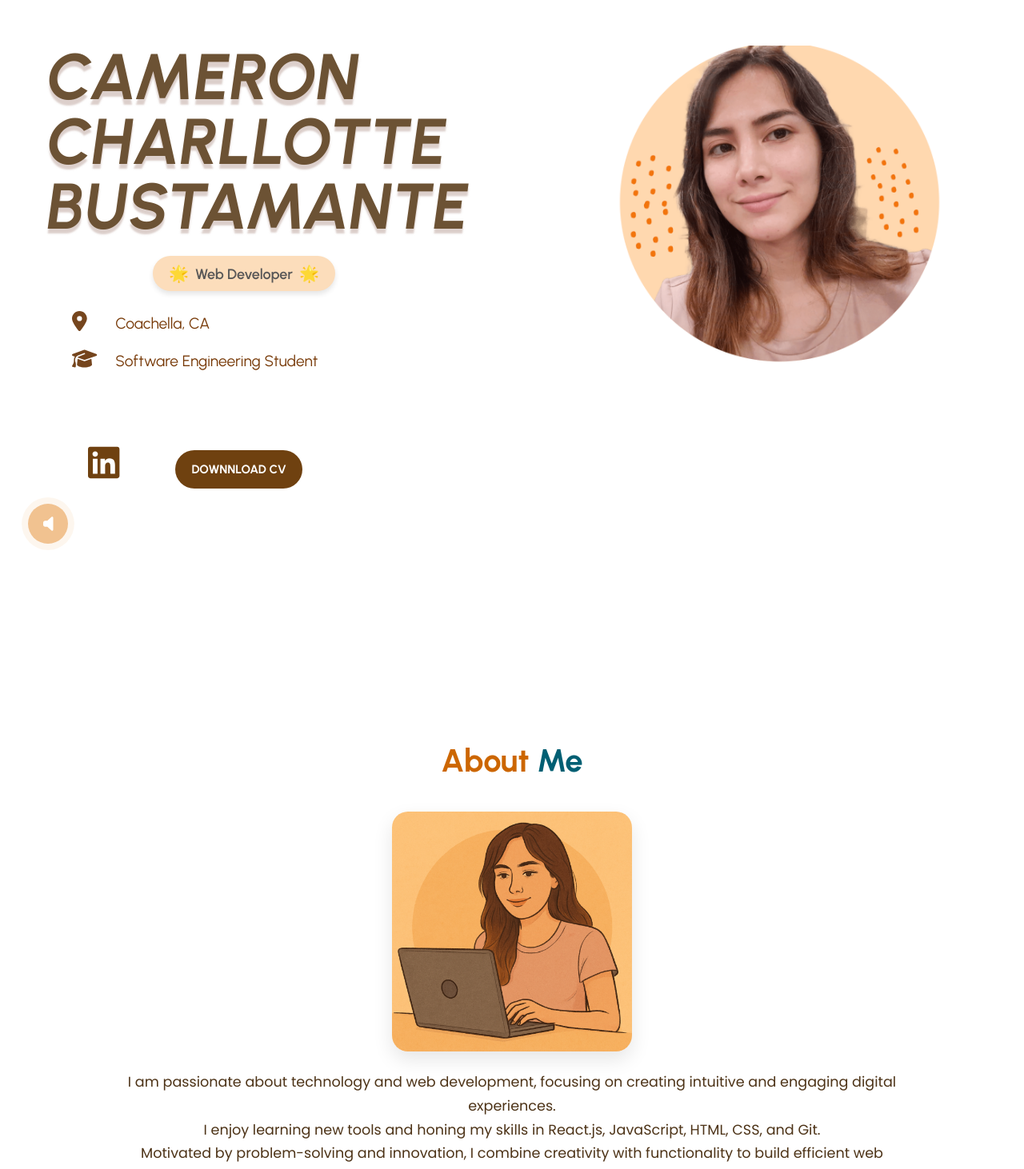
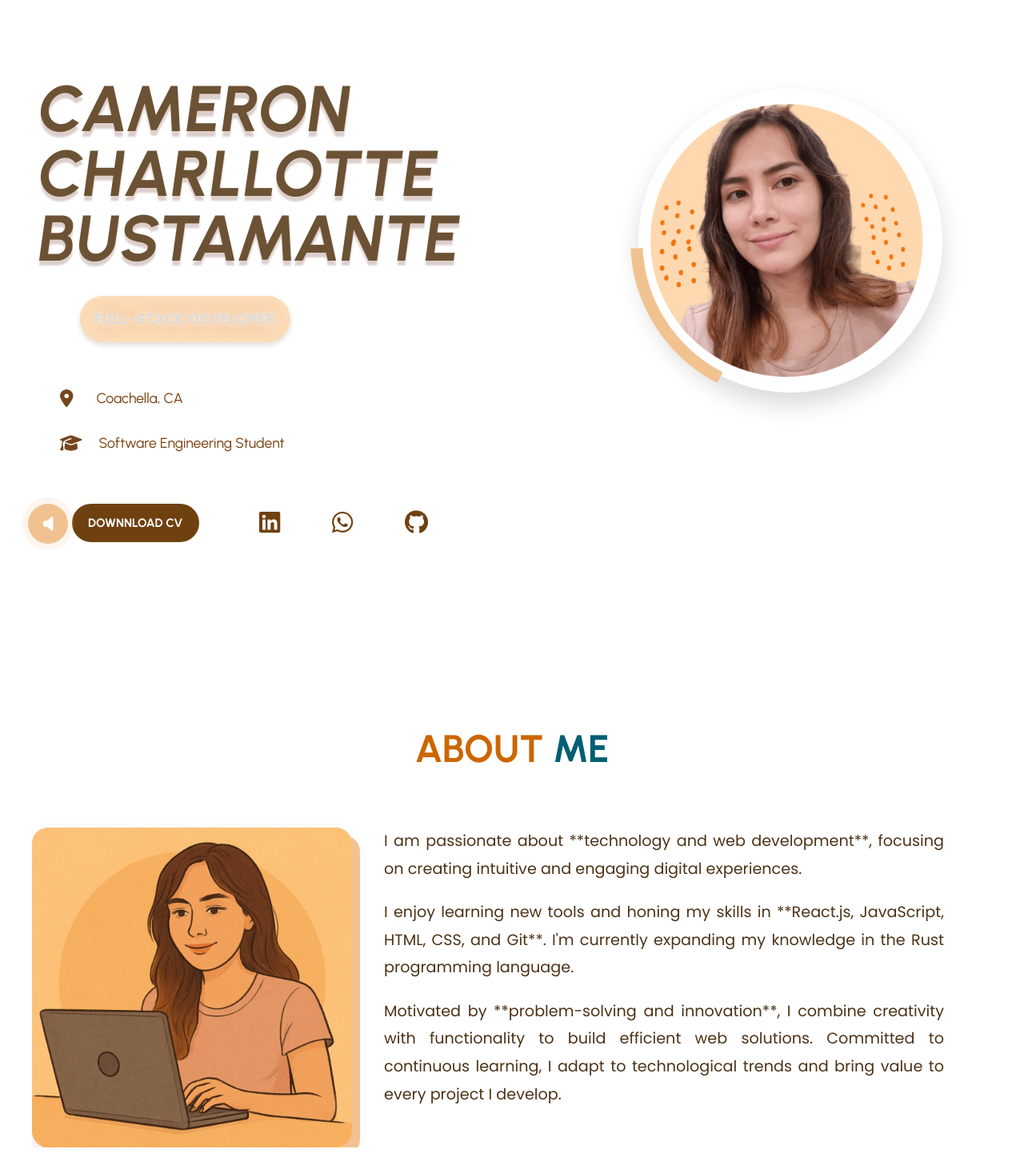
Before and after one commit to CameronBustamanteLeveau2/CameronBustamante, a React (Vite) app: page / in a window 1280 px wide. Shown: the part 85-1547 px from the top of the page at 80% size. Built offline with nearby package versions, Linux system fonts and the light colour scheme; a web font is replaced by a local one.

Commit message:
refactor(header): Mejora la estructura y el estilizado del hero section

```diff
--- a/src/Portafolio.jsx
+++ b/src/Portafolio.jsx
@@ -9,7 +9,8 @@ import {
 import {
   faLinkedin, faGithub, faReact, faJsSquare, faVuejs, faGitSquare,
   faNodeJs, faCss3, faHtml5, faWordpress, faFigma, faCodepen,
-  faAngular, faJava, faRust, faShopify
+  faAngular, faJava, faRust, faShopify,
+  faWhatsapp
 } from '@fortawesome/free-brands-svg-icons';
 import yoImage from './assets/yo.png';
 import yoImage2 from "./assets/yo2.png";
@@ -27,6 +28,8 @@ import cert5 from './assets/c5.png';
 import cert6 from './assets/c6.png';
 import cert7 from './assets/c7.png';
 import cert8 from './assets/c8.png';
+import cert9 from './assets/c9.png';
+
 // Data for certificates
 const certificatesData = [
   // Usa las variables importadas (cert1, cert2, etc.)
@@ -37,10 +40,11 @@ const certificatesData = [
   { id: 5, title: "Supply Chain Analytics Essentials", imgSrc: cert5, alt: "Figma Certificate" },
   { id: 6, title: "Python to Access Web Data", imgSrc: cert8, alt: "Figma Certificate" },
   { id: 7, title: "Data Science Ethics", imgSrc: cert6, alt: "Figma Certificate" },
-  { id: 8, title: "Python Data Structures", imgSrc: cert7, alt: "Figma Certificate" }, // Corregido ID duplicado
+  { id: 8, title: "Python Data Structures", imgSrc: cert7, alt: "Figma Certificate" },
+    { id: 9, title: "Pixel Art for Videogames", imgSrc: cert9, alt: "Figma Certificate" },
+
 ];
 
-// Framer Motion Variants for the grid items
 const certificateVariants = {
     hidden: { opacity: 0, y: 50, scale: 0.95 },
     visible: { opacity: 1, y: 0, scale: 1, transition: { duration: 0.6, ease: "easeOut" } },
@@ -113,11 +117,11 @@ const Portafolio = ({ theme, setTheme }) => {
             animate={{ opacity: 1 }}
             transition={{ delay: 0.5 }}
         >
-              <span>Web Developer</span>
+            <span> Full-Stack Developer</span>
         </motion.p>
 
-            <section className="location-grade">
-              <div className="container">
+        {/* Datos de Ubicación y Grado (Clase: .dato-list) */}
+        <section className="dato-list">
             <div className="location">
                 <FontAwesomeIcon className="dato-icon" icon={faLocationDot} />
                 <p> Coachella, CA</p>
@@ -126,17 +130,22 @@ const Portafolio = ({ theme, setTheme }) => {
                 <FontAwesomeIcon className="dato-icon" icon={faGraduationCap} />
                 <p>Software Engineering Student</p>
             </div>
-              </div>
         </section>
 
-            <section className="social-media">
-              <div className="container">
+        <section className="action-buttons">
+            <DescargarCV/>
             <div className="social-icons">
                 <a className="pp" href="https://www.linkedin.com/in/cameron-charlotte-bustamante-a03329265/" target="_blank" rel="noopener noreferrer">
                     <FontAwesomeIcon icon={faLinkedin} />
                 </a>
-                  <DescargarCV/>
-                </div>
+                        <a className="pp" href="https://wa.me/51954838805" target="_blank" rel="noopener noreferrer">
+                    <FontAwesomeIcon icon={faWhatsapp} />
+                </a>
+                {/* Agrega tu GitHub aquí para que sea más visible */}
+                <a className="pp" href="https://github.com/CameronBustamanteLeveau2" target="_blank" rel="noopener noreferrer">
+                    <FontAwesomeIcon icon={faGithub} />
+                </a>
+
             </div>
         </section>
     </div>
@@ -147,13 +156,15 @@ const Portafolio = ({ theme, setTheme }) => {
             animate={{ opacity: 1, scale: 1 }}
             transition={{ duration: 0.8 }}
           >
-            <img src={theme === 'light' ? yoImage : yoImage2} alt="me" />
+<div className="profile-image-container">            <img src={theme === 'light' ? yoImage : yoImage2} alt="me" />
+          </div>
           </motion.div>
         </div>
         <Music/>
       </header>
 
       <main>
+
 
 {/* About Me */}
 <section id="about-me" className="about-me">
@@ -163,9 +174,11 @@ const Portafolio = ({ theme, setTheme }) => {
             whileInView={{ opacity: 1, y: 0 }}
             transition={{ duration: 0.8 }}
         >
-              About <span>Me</span>
+            ABOUT <span>ME</span>
         </motion.h1>
 
+        <div className="about-content-wrapper">
+            {/* Imagen en la primera columna (o donde lo defina el CSS) */}
             <motion.img
                 src={imgyo}
                 alt="laptop"
@@ -175,22 +188,54 @@ const Portafolio = ({ theme, setTheme }) => {
                 transition={{ duration: 0.7 }}
             />
 
-            <motion.p
+            {/* Texto en la segunda columna (o donde lo defina el CSS) */}
+            <motion.div
+                className="about-text-content"
                 initial={{ opacity: 0 }}
                 whileInView={{ opacity: 1 }}
                 transition={{ duration: 1, delay: 0.4 }}
             >
-              I am passionate about technology and web development, focusing on creating intuitive and engaging digital experiences.<br/>
-              I enjoy learning new tools and honing my skills in React.js, JavaScript, HTML, CSS, and Git.<br/>
-              Motivated by problem-solving and innovation, I combine creativity with functionality to build efficient web solutions.<br/>
-              Committed to continuous learning, I adapt to technological trends and bring value to every project I develop.
-            </motion.p>
+                <p>
+                    I am passionate about **technology and web development**, focusing on creating intuitive and engaging digital experiences.
+                </p>
+                <p>
+                    I enjoy learning new tools and honing my skills in **React.js, JavaScript, HTML, CSS, and Git**. I'm currently expanding my knowledge in the Rust programming language.
+                </p>
+                <p>
+                    Motivated by **problem-solving and innovation**, I combine creativity with functionality to build efficient web solutions. Committed to continuous learning, I adapt to technological trends and bring value to every project I develop.
+                </p>
+            </motion.div>
+        </div>
     </div>
 </section>
 
-          <Proyects />
 
+  {/* Technologies */}
+     <section id="technologies" className="technologies fade-in">
+  <h1 className="tec-title">Knowledge and Skills</h1>
 
+  <div className="carousel">
+    <div className="carousel-track">
+       <div className="card"><FontAwesomeIcon icon={faHtml5} className="icono"/><h3>HTML</h3></div>
+  <div className="card"><FontAwesomeIcon icon={faCss3} className="icono"/><h3>CSS</h3></div>
+  <div className="card"><FontAwesomeIcon icon={faJsSquare} className="icono"/><h3>JavaScript</h3></div>
+  <div className="card"><FontAwesomeIcon icon={faReact} className="icono"/><h3>React</h3></div>
+  <div className="card"><FontAwesomeIcon icon={faVuejs} className="icono"/><h3>Vue</h3></div>
+  <div className="card"><FontAwesomeIcon icon={faAngular} className="icono"/><h3>Angular</h3></div>
+  <div className="card"><FontAwesomeIcon icon={faNodeJs} className="icono"/><h3>Node.js</h3></div>
+  <div className="card"><FontAwesomeIcon icon={faJava} className="icono"/><h3>Java</h3></div>
+  <div className="card"><FontAwesomeIcon icon={faRust} className="icono"/><h3>Rust</h3></div>
+  <div className="card"><FontAwesomeIcon icon={faDatabase} className="icono"/><h3>NoSQL</h3></div>
+  <div className="card"><FontAwesomeIcon icon={faGitSquare} className="icono"/><h3>Git</h3></div>
+  <div className="card"><FontAwesomeIcon icon={faGithub} className="icono"/><h3>GitHub</h3></div>
+  <div className="card"><FontAwesomeIcon icon={faCodepen} className="icono"/><h3>CodePen</h3></div>
+  <div className="card"><FontAwesomeIcon icon={faFigma} className="icono"/><h3>Figma</h3></div>
+  <div className="card"><FontAwesomeIcon icon={faWordpress} className="icono"/><h3>WordPress</h3></div>
+  <div className="card"><FontAwesomeIcon icon={faShopify} className="icono"/><h3>Shopify</h3></div>
+
+    </div>
+  </div>
+</section>
 
 
 
@@ -244,33 +289,7 @@ const Portafolio = ({ theme, setTheme }) => {
         ))}
     </motion.div>
 </section>
-
-  {/* Technologies */}
-     <section id="technologies" className="technologies fade-in">
-  <h1 className="tec-title">Knowledge and Skills</h1>
-
-  <div className="carousel">
-    <div className="carousel-track">
-       <div className="card"><FontAwesomeIcon icon={faHtml5} className="icono"/><h3>HTML</h3></div>
-  <div className="card"><FontAwesomeIcon icon={faCss3} className="icono"/><h3>CSS</h3></div>
-  <div className="card"><FontAwesomeIcon icon={faJsSquare} className="icono"/><h3>JavaScript</h3></div>
-  <div className="card"><FontAwesomeIcon icon={faReact} className="icono"/><h3>React</h3></div>
-  <div className="card"><FontAwesomeIcon icon={faVuejs} className="icono"/><h3>Vue</h3></div>
-  <div className="card"><FontAwesomeIcon icon={faAngular} className="icono"/><h3>Angular</h3></div>
-  <div className="card"><FontAwesomeIcon icon={faNodeJs} className="icono"/><h3>Node.js</h3></div>
-  <div className="card"><FontAwesomeIcon icon={faJava} className="icono"/><h3>Java</h3></div>
-  <div className="card"><FontAwesomeIcon icon={faRust} className="icono"/><h3>Rust</h3></div>
-  <div className="card"><FontAwesomeIcon icon={faDatabase} className="icono"/><h3>NoSQL</h3></div>
-  <div className="card"><FontAwesomeIcon icon={faGitSquare} className="icono"/><h3>Git</h3></div>
-  <div className="card"><FontAwesomeIcon icon={faGithub} className="icono"/><h3>GitHub</h3></div>
-  <div className="card"><FontAwesomeIcon icon={faCodepen} className="icono"/><h3>CodePen</h3></div>
-  <div className="card"><FontAwesomeIcon icon={faFigma} className="icono"/><h3>Figma</h3></div>
-  <div className="card"><FontAwesomeIcon icon={faWordpress} className="icono"/><h3>WordPress</h3></div>
-  <div className="card"><FontAwesomeIcon icon={faShopify} className="icono"/><h3>Shopify</h3></div>
-
-    </div>
-  </div>
-</section>
+      <Proyects />
 
 
       </main>
--- a/src/portafolio.css
+++ b/src/portafolio.css
@@ -53,6 +53,7 @@ img {
     left: 0;
     top: 0;
     width:auto;
+    height: 100px;
     background-color:white;
 
 }
@@ -62,11 +63,13 @@ img {
     margin-left: 20px;
 }
 .menu .navbar ul li {
+
     position: relative;
     float: left;
 }
 .menu .navbar ul li a {
     font-size: 18px;
+    text-decoration: none;
     padding: 20px;
     color:#000000;
     display: block;
@@ -75,6 +78,8 @@ img {
     color: #f1c290;
 }
 .logo {
+      text-decoration: none;
+
     font-size: 25px;
     font-family: 800;
     color: #f1c290;
@@ -91,23 +96,27 @@ img {
     display: none;
 }
 .header-content {
-padding: 30px;
+padding: 20px;
     display: flex;
+      margin-top: 50px;
+width: 100%;
+
+    justify-content: space-between;
+    align-items: center;
 
 }
+
 .header-txt {
     margin: 10px;
     width: 50%;
 }
 .header-txt h1{
            animation: agrandar 2s ease-in-out infinite alternate;
-
     line-height: 1;
     color: #6c5234;
     text-transform: uppercase;
     font-size: 75px;
     margin-bottom: 10px;
-/* offset-x | offset-y | blur-radius | color */
 text-shadow: 0px 6px 2px  #c5afa798;
     font-style: italic;
 }
@@ -116,8 +125,82 @@ text-shadow: 0px 6px 2px  #c5afa798;
     color: #302e2e;
     margin-bottom: 45PX;
 }
+
 .header-img {
-    width: 50%;
+    width: 40%;
+    display: flex;
+    justify-content: center;
+    align-items: center;
+    position: relative;
+     margin-top: -200px;
+
+
+}
+.profile-image-container {
+    position: relative;
+    width: 380px;
+    height: 380px;
+    border-radius: 50%;
+    box-shadow: 0 15px 30px rgba(0, 0, 0, 0.15);
+    z-index: 1;
+}
+
+.header-img img {
+    max-width: 100%;
+    width: 360px;
+    height: 360px;
+    object-fit: cover;
+    border-radius: 50%;
+    border: 3px solid #fff;
+    margin: 0;
+    position: absolute;
+    top: 50%;
+    left: 50%;
+    transform: translate(-50%, -50%);
+    z-index: 2;
+}
+
+
+.profile-image-container::before {
+    content: '';
+    position: absolute;
+    top: -10px;
+    left: -10px;
+    width: 400px;
+    height: 400px;
+    border-radius: 50%;
+
+    background: conic-gradient(
+        transparent 0deg,
+        transparent 300deg,
+        #f1c290 300deg,
+        #f1c290 360deg
+    );
+
+    animation: rotateBorder 9s linear infinite;
+    z-index: 0;
+}
+
+
+@keyframes rotateBorder {
+    0% {
+        transform: rotate(0deg);
+    }
+    100% {
+        transform: rotate(360deg);
+    }
+}
+
+.profile-image-container::after {
+    content: '';
+    position: absolute;
+    top: 5px;
+    left: 5px;
+    width: 370px;
+    height: 370px;
+    border-radius: 50%;
+    background-color: var(--color-background-body, #fff);
+    z-index: 1;
 }
 
 .btn-1 {
@@ -128,14 +211,13 @@ text-shadow: 0px 6px 2px  #c5afa798;
     border-radius: 15px;
 }
 .slogan {
-    margin-left: -110px;
-    font-family: 'Urbanist', sans-serif;
     font-size: 24px;
-    text-align: center;
+    font-weight: 400;
+    text-align: left;
     color: #323232;
-    margin-top: 30px;
+    margin-top: 5px;
+    margin-bottom: 40px;
 }
-
 @keyframes agrandar {
     0% {
         transform: scale(1);
@@ -147,126 +229,224 @@ text-shadow: 0px 6px 2px  #c5afa798;
 
 
 .slogan span {
-    font-size:large;
+
+    font-size: large;
     display: inline-block;
-    padding: 10px 20px;
-    background-color:   #fcddbb;
+    padding: 18px;
+    background-color: #fcddbb;
     color: #585757;
-    border-radius: 25px;
-    font-weight: 600;
+    border-radius: 50px;
+    font-weight: 800;
+
     box-shadow: 0 4px 6px rgba(0, 0, 0, 0.1);
     transition: transform 0.3s ease, background-color 0.3s ease;
+    text-transform: uppercase;
+    letter-spacing: 1px;
+    margin: 30px;
+       animation:
+        textSparkle 2s ease-in-out infinite alternate,
+        boxGlow 7s linear infinite alternate;
 }
-
+@keyframes textSparkle {
+    0%, 100% {
+        text-shadow:
+            0 0 5px rgba(255, 255, 255, 0.5),
+            0 0 10px rgba(241, 194, 144, 0.4);
+        color: #585757;
+    }
+    50% {
+        text-shadow:
+            0 0 10px #ffffff,
+            0 0 20px #f1c290,
+            0 0 30px #f1c290;
+        color: #ffffff;
+    }
+}
+@keyframes boxGlow {
+    0%, 100% {
+        box-shadow: 0 4px 6px rgba(0, 0, 0, 0.1), 0 0 5px #f1c29000;
+    }
+    50% {
+        box-shadow: 0 4px 10px rgba(0, 0, 0, 0.2), 0 0 15px #f1c290;
+    }
+}
 .slogan span:hover {
 
     transform: scale(1.1);
-    background-color: #b3e9fe;
 }
 
-.slogan span:before {
-    content: "🌟";
-    margin-right: 8px;
-    font-size: 20px;
-}
-
-.slogan span:after {
-    content: "🌟";
-    margin-left: 8px;
-    font-size: 20px;
-
-}
 
 .logo{
     font-family: "Mr Dafoe", serif;
     font-style: normal;
 
 }
+
+.dato-list {
+    display: flex;
+    flex-direction: column;
+    gap: 15px;
+    margin-top: -30px;
+    margin-bottom: 40px;
+}
+
+.location, .grade {
+    display: flex;
+    align-items: center;
+    padding: 0;
+}
+
 .dato-icon {
     color: #75451d;
-    font-size: 25px;
-    margin-right: 8px;
-  }
-.location p{
-    font-size: larger;
-    margin-left: 23px;
-    display: inline;
-    color: #773907;
-
-}
-.grade p{
-    font-size: larger;
-    margin-left: 15px;
-    display: inline;
-    color: #773907;
+    font-size: 22px;
+    margin-right: 10px;
+        padding: 5px;
 
 }
 
-
-.location{
-    padding: 10px;
-}
-.grade{
-    padding: 10px;
+.location p, .grade p {
+    font-size: 1.1rem;
+    display: inline;
+    color: #773907;
+    margin: 0;
+    padding: 6px;
 
 }
-.location-grade{
-    margin-top: -30px;
+.location p{
+      padding: 14px;
+
 }
-
-.social-icons a {
-    color:  #6f4110;
-    font-size: 45px;
-    padding: 10px;
-    margin-left: 20px;
-    border-radius: 50%;
-    transition: background-color 0.3s ease, transform 0.3s ease;
-}
-
-.social-icons a:not(:last-child):hover {
-    background-color: #f1c290;
-    color: #fff;
-    transform: scale(1.2);
+.action-buttons {
+    display: flex;
+    align-items: center;
+    gap: 30px;
+    margin-top: 0;
 }
 
 .social-icons {
     display: flex;
     align-items: center;
     justify-content: flex-start;
-    gap: 10px;
-    margin-top: 10px;
+    gap: 15px; /* Espacio entre los iconos */
+    padding: 0;
+    margin: 0;
 }
+
+.social-icons a {
+    color:  #6f4110;
+    font-size: 30px;
+    padding: 5px;
+    border-radius: 50%;
+    transition: all 0.3s ease;
+}
+
+.social-icons a:hover {
+    background-color: #f1c290;
+    color: #fff;
+    transform: scale(1.1);
+}
+
+
+
+.about-me {
+    padding: 80px 20px;
+    margin: 40px 0;
+        margin-top: -50px;
+
+}
+
 .about-me-box {
-  text-align: center;
-  padding: 50px;
-  margin-bottom: 50px;
+    max-width: 1200px;
+    margin: 0 auto;
+    text-align: left;
+    display: flex;
+    flex-direction: column;
+    gap: 40px;
+    margin-bottom: 40px;
 }
 
 .about-me h1 {
-  font-size: 2.5rem;
-  color: #cc6600;
-  margin-bottom: 20px;
+    font-size: 3rem;
+    color: var(--color-primary, #cc6600);
+    margin-bottom: 20px;
+    text-align: center;
+    width: 100%;
 }
 
 .about-me h1 span {
-  color: #005f73;
+
+    color: var(--color-secondary, #005f73);
+}
+
+.about-content-wrapper {
+    display: flex;
+    flex-direction: column;
+    align-items: center;
+    gap: 40px;
+}
+
+.about-text-content {
+    order: 2;
+        margin-top: 50px;
+
+    max-width: 100%;
+}
+
+.about-me p {
+    font-family: "Poppins", sans-serif;
+    font-size: 1.2rem;
+    color: var(--color-text, #4d3317);
+    line-height: 1.8;
+    padding: 0;
+    margin-bottom: 20px;
+    text-align: justify;
 }
 
 .imglap {
-  width: 300px;
-  height: auto;
-  margin: 20px 0;
-  border-radius: 20px;
-  box-shadow: 0px 10px 25px rgba(0, 0, 0, 0.1);
+    order: 1;
+    width: 100%;
+    max-width: 350px;
+    height: auto;
+    margin: 0;
+    border-radius: 20px;
+    box-shadow: 10px 10px 0px 0px var(--color-shadow-light, #f1c290), 0px 10px 25px rgba(0, 0, 0, 0.1); /* Sombra con efecto 3D */
+    object-fit: cover;
+
+    transition: transform 0.5s ease;
 }
 
-.about-me p {
-  font-family: "Poppins", sans-serif;
-  font-size: 1.1rem;
-  color: #4d3317;
-  line-height: 1.7;
-  padding: 0 100px;
+.imglap:hover {
+    transform: scale(1.02) rotate(-1deg);
 }
+
+@media (min-width: 992px) {
+    .about-me-box {
+        gap: 0;overflow: hidden;
+    }
+
+    .about-content-wrapper {
+        flex-direction: row;
+        justify-content: space-between;
+        align-items: flex-start;
+    }
+
+    .about-text-content {
+        order: initial;
+        flex: 1;
+        padding-right: 60px;
+    }
+
+    .imglap {
+        order: initial;
+        flex: 0 0 400px;
+        max-width: 400px;
+        margin-top: 50px;
+    }
+}
+
+
+
+
 
 
 .footer-content{
@@ -311,6 +491,8 @@ align-items: flex-end;
     border: none;
     transition: all 0.3s ease;
     cursor: pointer;
+    margin: 0;
+
 }
 
 .cv-button:hover {
@@ -337,7 +519,7 @@ align-items: flex-end;
 }
 
 .carousel {
-  max-width: 1100px; /* Limita el ancho máximo del carrusel */
+  max-width: 1100px;
   margin: 0 auto;
   width: 100%;
   overflow: hidden;
@@ -349,7 +531,7 @@ align-items: flex-end;
 .carousel-track {
   display: flex;
   flex-wrap: nowrap;
-  gap: 20px; /* separa las tarjetas */
+  gap: 20px;
   animation: scroll-left 20s linear infinite;
       width: max-content;
 
@@ -389,20 +571,15 @@ align-items: flex-end;
   }
 }
 
-/* 🖱️ Pausar animación al pasar el mouse */
 .carousel-track:hover {
   animation-play-state: paused;
 }
 
-/*  Responsive trato */
 @media (max-width: 768px) {
   .carousel-track {
-    animation-duration: 60s; /* más lento en móvil */
+    animation-duration: 60s;
   }
 }
-
-
-
 
 @keyframes cambiarColor { 0% { color: #906232; } 100% { color: #f1c290; } }
 
@@ -486,7 +663,7 @@ align-items: flex-end;
 }
 @media (max-width: 768px) {
   .cards {
-    flex-wrap: wrap;      /* Permite que salten a la siguiente línea */
+    flex-wrap: wrap;
     justify-content: center;
   }
 }
@@ -588,7 +765,7 @@ padding: 20px;
 }
 
 .contact h1 {
-     text-transform: uppercase; /* Asegura que el texto estÃ© en mayÃºsculas */
+     text-transform: uppercase;
     font-family: "Dongle", sans-serif;
     font-size: 4.5em;
     font-weight: 700;
@@ -822,15 +999,13 @@ margin: 15px;
 
           .project-card {
             width: 100%;
-            margin: 10px 0; /* Agrega márgenes entre las tarjetas */
+            margin: 10px 0;
           }
 
           .carousel-arrow {
             background-color: rgba(96, 46, 0, 0);
             color: rgba(255, 255, 255, 0);
           }
-
-
 
 
 
@@ -845,9 +1020,7 @@ margin: 15px;
     text-align: center;
   }
 }
-/* =======================
-   CONTACT SECTION
-======================= */
+
 .contact {
   padding: 80px 20px;
   background: linear-gradient(135deg, #fff7f0, #fdf0e7);
@@ -906,9 +1079,7 @@ margin: 15px;
   color: #c67c37;
 }
 
-/* =======================
-   FOOTER
-======================= */
+
 .footer {
   background: #fdecda;
   color: #f1f1f1;
@@ -1029,7 +1200,7 @@ margin-top: 30px;
 }
 .footer-social {
   display: flex;
-  justify-content: center; /* centra horizontalmente */
+  justify-content: center;
   align-items: center;     /* centra verticalmente */
   gap: 10px;               /* espacio entre los ítems */
   margin:50px;
```
Also changed, not shown: src/assets/c9.png (added). Lines whose indentation alone changed are shown as unchanged.
